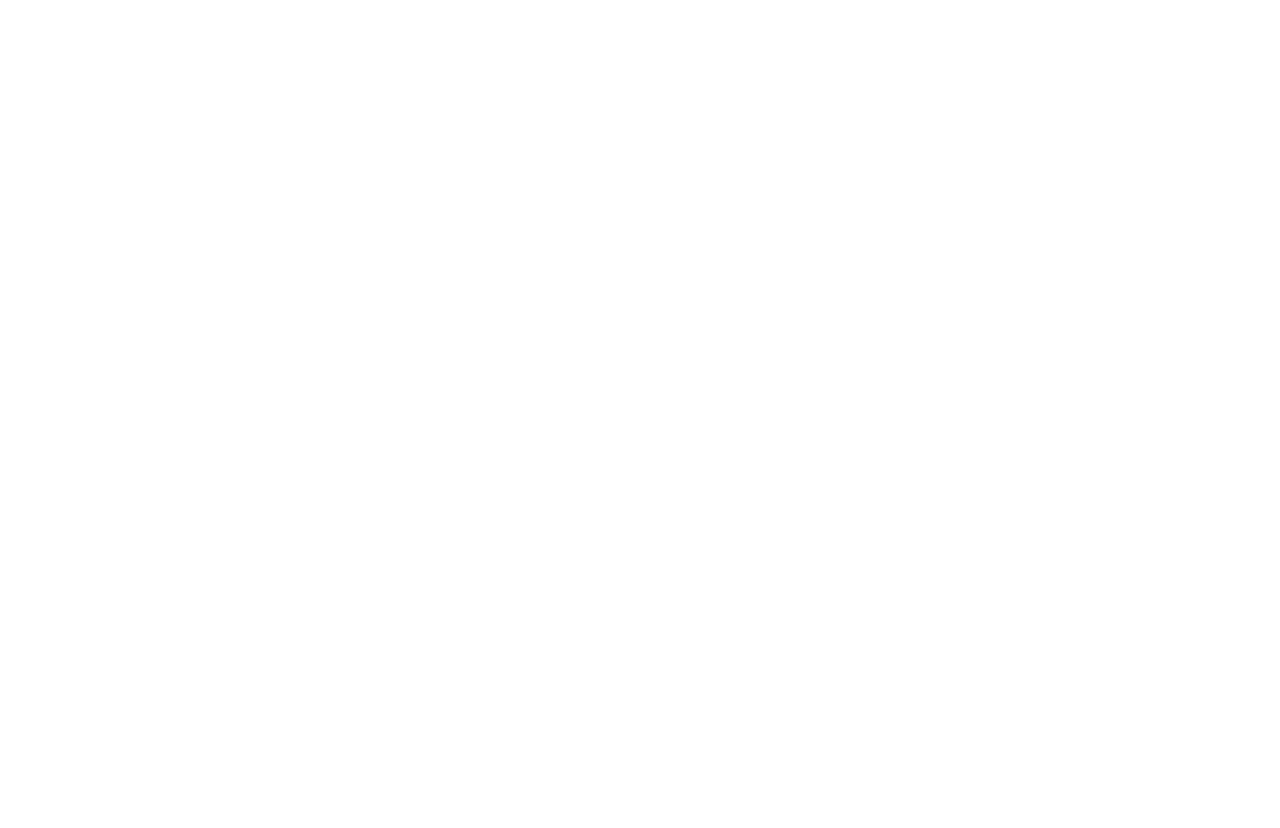
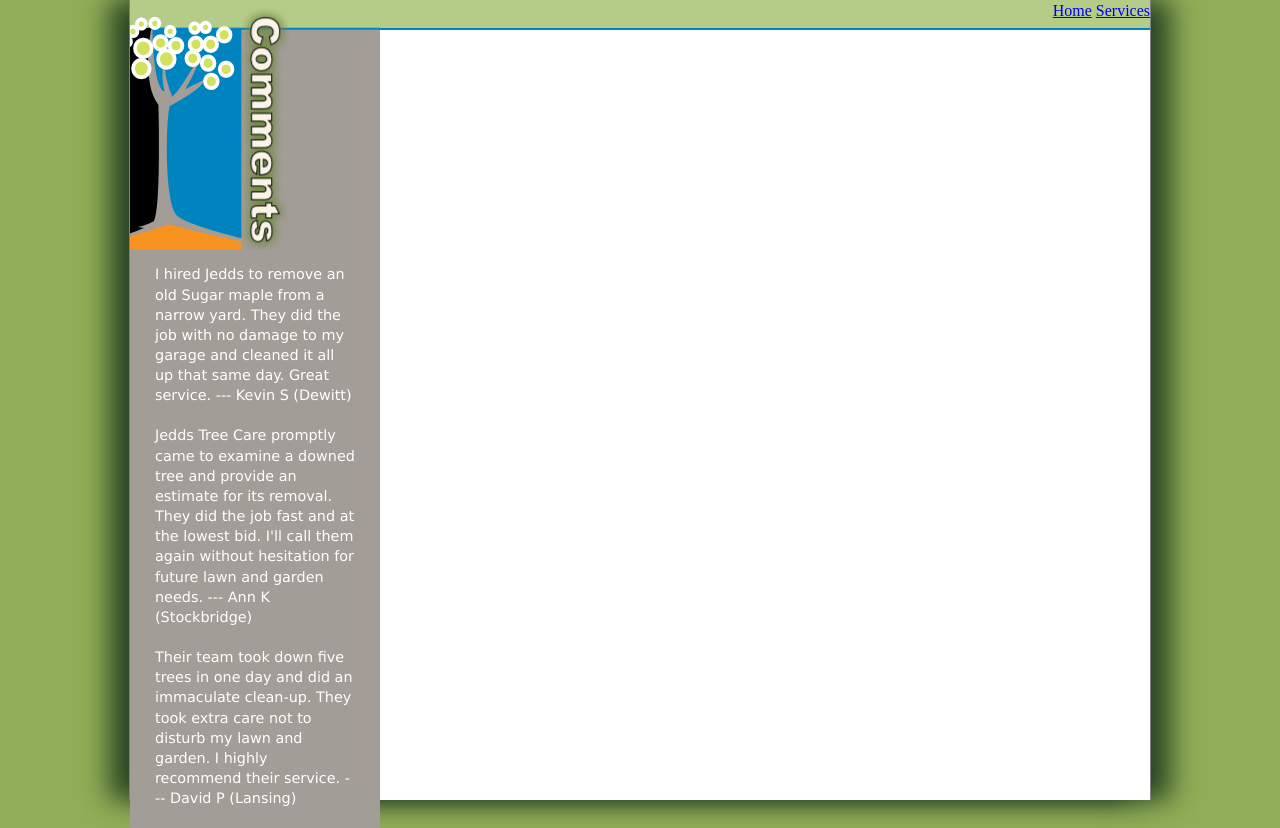
Before and after one commit to west-mec-coding-Y1S2/s2-project-02-01-TAdcox009, a plain HTML site: page index.html in a window 1280 px wide. Before the commit the page ends 800 px from the top, so only its background shows below. Drawn offline with Linux system fonts and the light colour scheme.

Commit message:
Updated comments
Added comments on the side of the page and added links to home and service pages

```diff
--- a/index.html
+++ b/index.html
@@ -1,21 +1,57 @@
 <!doctype html>
 <html>
+
 <head>
-<!--
+    <!--
     New Perspectives on HTML5 and CSS3, 7th Edition
     Tutorial 1
     Case Problem 1
 
     Jedds Tree Care Home Page
-    Author:
-    Date:
+    Author: Todd Adcox Jr
+    Date: 8.21.18
 
     Filename: jtc_index.html
    -->
 
+    <meta charset="utf-8"></meta>
+    <title>Jedds Tree Care</title>
+    <link rel="stylesheet" href="jtc_base.css">
+    <link rel="stylesheet" href="jtc_layout.css">
+
 </head>
 
 <body>
+    <header>
+        <!--An a tag creates a hypertext. Whats in quotation marks is a link to the page you want it to go to. Whats inbetween >< is what its going to labeled as on the website-->
+        <nav>
+            <a href="index.html">Home</a>
+            <a href="jtc_services.html">Services</a>
+        </nav>
+    </header>
+    <aside>
+        <img src="jtc_comments.png" alt="jtc_comments">
+
+        <blockquote>
+            <p>I hired Jedds to remove an old Sugar maple from a narrow yard. They did the job with no damage to my garage and
+                cleaned it all up that same day. Great service. --- Kevin S (Dewitt)</p>
+        </blockquote>
+
+        <blockquote>
+            <p>Jedds Tree Care promptly came to examine a downed tree and provide an estimate for its removal. They did the
+                job fast and at the lowest bid. I'll call them again without hesitation for future lawn and garden needs.
+                --- Ann K (Stockbridge)</p>
+        </blockquote>
+
+        <blockquote>
+            <p>Their team took down five trees in one day and did an immaculate clean-up. They took extra care not to disturb
+                my lawn and garden. I highly recommend their service. --- David P (Lansing)</p>
+        </blockquote>
+
+    </aside>
+    <article>
+
+    </article>
 
 </body>
 
```
Also changed, not shown: jtc_services.html (+4 -3 lines).
